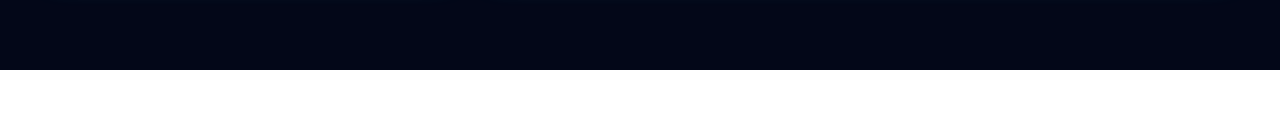
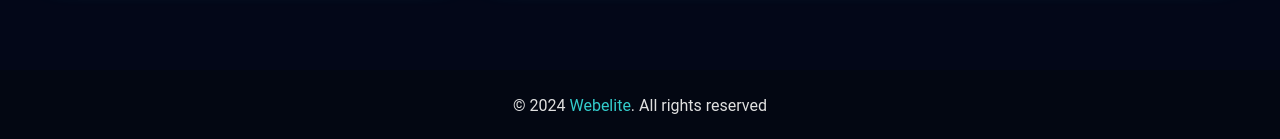
Before and after one commit to zaferonalan/BusinessAgency-WebSite, a React (Vite) app: page / in a window 1280 px wide. Shown: the part 3675-3814 px from the top of the page. Before the commit the page ends 3745 px from the top, so only its background shows below. Built offline with nearby package versions, Linux system fonts and the light colour scheme.

Commit message:
Footer-created

```diff
--- a/src/App.jsx
+++ b/src/App.jsx
@@ -1,5 +1,6 @@
 import About from "./components/About"
 import Contact from "./components/Contact"
+import Footer from "./components/Footer"
 import Hero from "./components/Hero"
 import NavigationBar from "./components/NavigationBar"
 import Services from "./components/Services"
@@ -14,6 +15,7 @@
       <Services/>
       <Testimonials/>
       <Contact/>
+      <Footer/>
     </div>
   )
 }
--- /dev/null
+++ b/src/components/Footer.jsx
@@ -0,0 +1,10 @@
+
+const Footer = () => {
+  return (
+    <footer className="bg-[#030712] p-6 text-center">
+        <p className="text-gray-300">&copy; 2024 <span className="text-[#33CCCC]">Webelite</span>. All rights reserved</p>
+    </footer>
+  )
+}
+
+export default Footer
```
